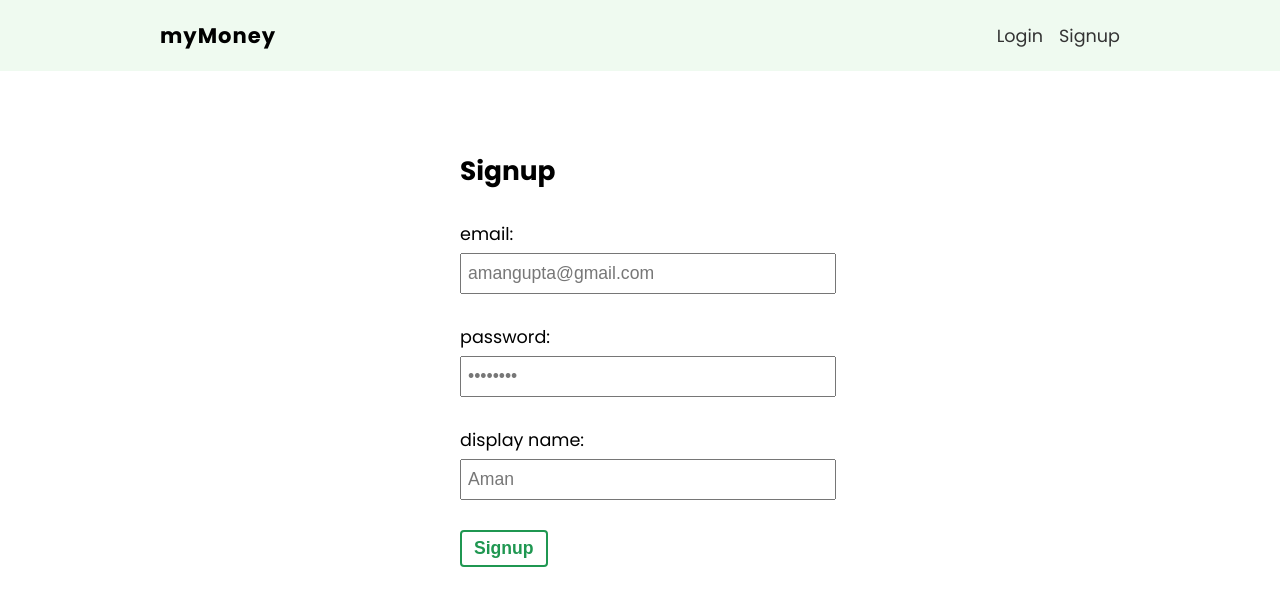
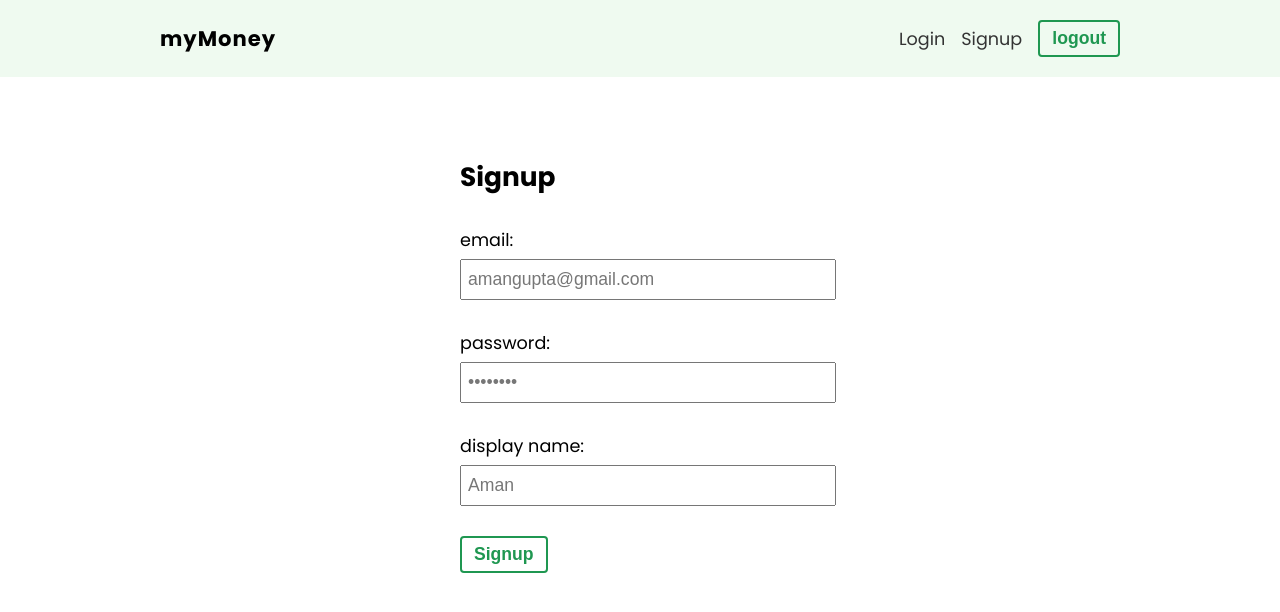
Before and after one commit to AmanGupta1703/My-Money, a React (Vite) app: page /signup in a window 1280 px wide. Shown: the top 612 px of the page. Built offline with nearby package versions, Linux system fonts and the light colour scheme; no server answers.

Commit message:
Add logout functionality to Navbar component

```diff
--- a/src/components/Navbar/Navbar.jsx
+++ b/src/components/Navbar/Navbar.jsx
@@ -1,9 +1,14 @@
 import { Link } from 'react-router-dom';
+
+// logout hook
+import { useLogout } from '../../hooks/useLogout';
 
 // styles
 import styles from './Navbar.module.css';
 
 function Navbar() {
+  const { logout } = useLogout();
+
   return (
     <nav className={styles.navbar}>
       <ul>
@@ -15,6 +20,11 @@
         <li>
           <Link to='/signup'>Signup</Link>
         </li>
+        <li>
+          <button className='btn' onClick={logout}>
+            logout
+          </button>
+        </li>
       </ul>
     </nav>
   );
```
